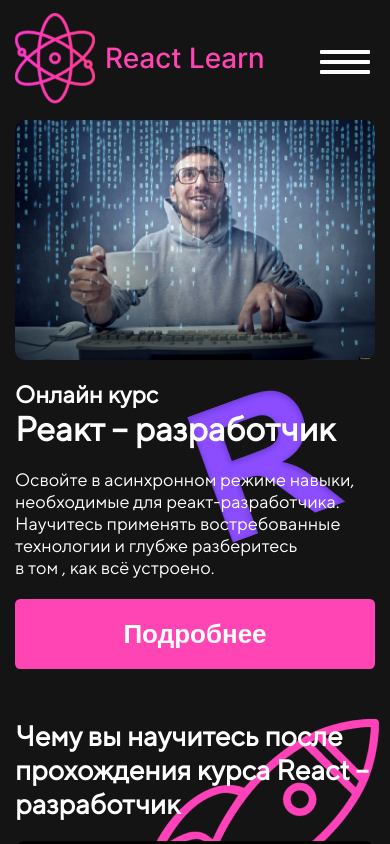
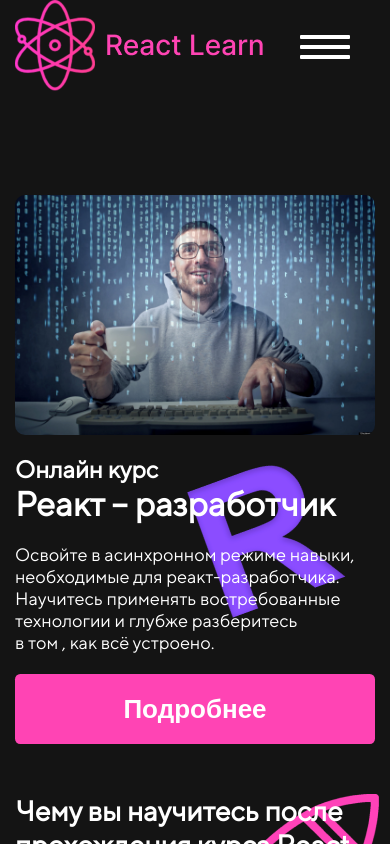
Before and after one commit to arsenblade/front-react-learn, a React (Create React App) app: page / in a window 390 px wide. Shown: the top 844 px of the page. Built offline with nearby package versions, Linux system fonts and the light colour scheme.

Commit message:
Доработка header

```diff
--- a/src/components/screen/Header/Header.module.scss
+++ b/src/components/screen/Header/Header.module.scss
@@ -10,20 +10,27 @@
     color: white;
 
     @media(max-width: $tabletWidth) {
-      max-width: 800px;
-      padding: 20px;
+      flex-direction: column;
+      padding: 0;
     }
 
-    @media(max-width: 800px) {
-      width: 640px;
+    @media(max-width: 650px) {
+      width: 650px;
     }
 
     @media(max-width: 600px) {
+      width: 100%;
+    }
+
+    @media(max-width: 460px) {
       width: 460px;
     }
 
     @media(max-width: $mobileOnlyWidth) {
+      width: 100%;
+    }
+
+    @media(max-width: 380px) {
       width: 380px;
-      padding: 10px;
     }
 }
--- a/src/components/screen/Logo/Logo.module.scss
+++ b/src/components/screen/Logo/Logo.module.scss
@@ -0,0 +1,27 @@
+@import '../../../styles/variables.scss';
+
+.logo {
+  @media(max-width: $tabletWidth) {
+    width: 800px;
+    margin: 0 auto;
+    padding: 0 20px;
+  }
+
+  @media(max-width: 800px) {
+    width: 640px;
+    margin: 0 auto;
+    padding: 0 20px;
+  }
+
+  @media(max-width: 600px) {
+    width: 460px;
+    margin: 0 auto;
+    padding: 0 20px;
+  }
+
+  @media(max-width: $mobileOnlyWidth) {
+    width: 380px;
+    margin: 0 auto;
+    padding: 0 10px;
+  }
+}
--- a/src/components/screen/Logo/Logo.tsx
+++ b/src/components/screen/Logo/Logo.tsx
@@ -7,7 +7,7 @@ const logoDesk = require('../../../assets/img/logoDesk.png')
 const Logo = () => {
   console.log(logoMob)
   return (
-    <Link className={styles.Logo} to='/'>
+    <Link className={styles.logo} to='/'>
       <picture>
         <source media="(min-width: 1440px)" srcSet={logoDesk}/>
         <img className={styles.logotype} src={logoMob} alt="React Learn"/>
--- a/src/components/screen/NavBar/NavBar.module.scss
+++ b/src/components/screen/NavBar/NavBar.module.scss
@@ -5,6 +5,30 @@
     height: 100px;
     width: 100%;
     position: relative;
+
+    @media(max-width: $tabletWidth) {
+        width: 800px;
+        margin: 0 auto;
+        padding: 0 20px;
+      }
+
+      @media(max-width: 800px) {
+        width: 640px;
+        margin: 0 auto;
+        padding: 0 20px;
+      }
+
+      @media(max-width: 600px) {
+        width: 460px;
+        margin: 0 auto;
+        padding: 0 20px;
+      }
+
+      @media(max-width: $mobileOnlyWidth) {
+        width: 380px;
+        margin: 0 auto;
+        padding: 0 10px;
+      }
 }
 
 .navBarList {
@@ -12,34 +36,39 @@
     align-items: center;
     width: 100%;
 
+    @media(max-width:$tabletWidth) {
         &Opened {
             display: flex;
             flex-direction: column;
             z-index: 1;
             width: 100vw;
             position: absolute;
-        top: 120px;
-        left: calc(-263px - (100vw - 760px)/2);
+            top: 20px;
+            left: 50%;
+            transform: translate(-50%, 0);
             align-items: center;
             justify-content: center;
 
-        @media(max-width:800px) {
-            left: calc(-263px - (100vw - 600px)/2);
+            @media(max-width: 650px) {
+                width: 650px;
             }
 
-        @media(max-width:640px) {
-            left: calc(-263px - (100vw - 600px)/2);
+            @media(max-width: 600px) {
+                width: 100vw;
             }
 
-        @media(max-width:600px) {
-            left: calc(-263px - (100vw - 420px) / -2);
+            @media(max-width: 460px) {
+                width: 460px;
             }
 
-        // @media(max-width:$mobileOnlyWidth) {
-        //     left: calc((100vw - 380px) / -2);
-        //     top: 120px
-        // }
+            @media(max-width: $mobileOnlyWidth) {
+                width: 100vw;
+            }
 
+            @media(max-width: 380px) {
+                width: 380px;
+            }
+        }
     }
 }
 
@@ -59,7 +88,7 @@
     @media(max-width:$tabletWidth) {
         margin: 0;
         background-color: #242424;
-        width: 100vw;
+        width: 100%;
         align-items: center;
 
         &:nth-child(3) {
@@ -124,8 +153,8 @@
 
 .navToggle {
     position: absolute;
-    top: 20px;
-    right: -10px;
+    top: -80px;
+    right: 20px;
     z-index: 2;
     width: 80px;
     height: 64px;
--- a/src/components/screen/NavBar/NavBar.tsx
+++ b/src/components/screen/NavBar/NavBar.tsx
@@ -18,7 +18,7 @@ const NavBar:FC<INavBarProps> = ({Auth}) => {
 
   return (
     <nav className={cn(styles.navBar)}>
-      <div className={cn(styles.navBarList, {[`${styles.navBarListOpened}`]: navBarListVisible===true, [`${styles.navBarListClosed}`]: navBarListVisible===false})}>
+      <div className={cn(styles.navBarList, {[`${styles.navBarListOpened}`]: navBarListVisible === true, [`${styles.navBarListClosed}`]: navBarListVisible === false})}>
         <div className={styles.navBarItem}>
           <select className={styles.select}></select>
           <div className={styles.coursesList} onClick={()=>{setCourseVisible(!courseVisible)}}>
@@ -52,7 +52,7 @@ const NavBar:FC<INavBarProps> = ({Auth}) => {
         </div>
       </div>
       <button className={styles.navToggle} type='button' onClick={()=>{setNavBarListVisible(!navBarListVisible)}}>
-        <span className={styles.visuallyHidden}>Открыть меню</span>
+          <span className={styles.visuallyHidden}>Открыть меню</span>
       </button>
     </nav>
   )
```
Lines whose indentation alone changed are shown as unchanged.
